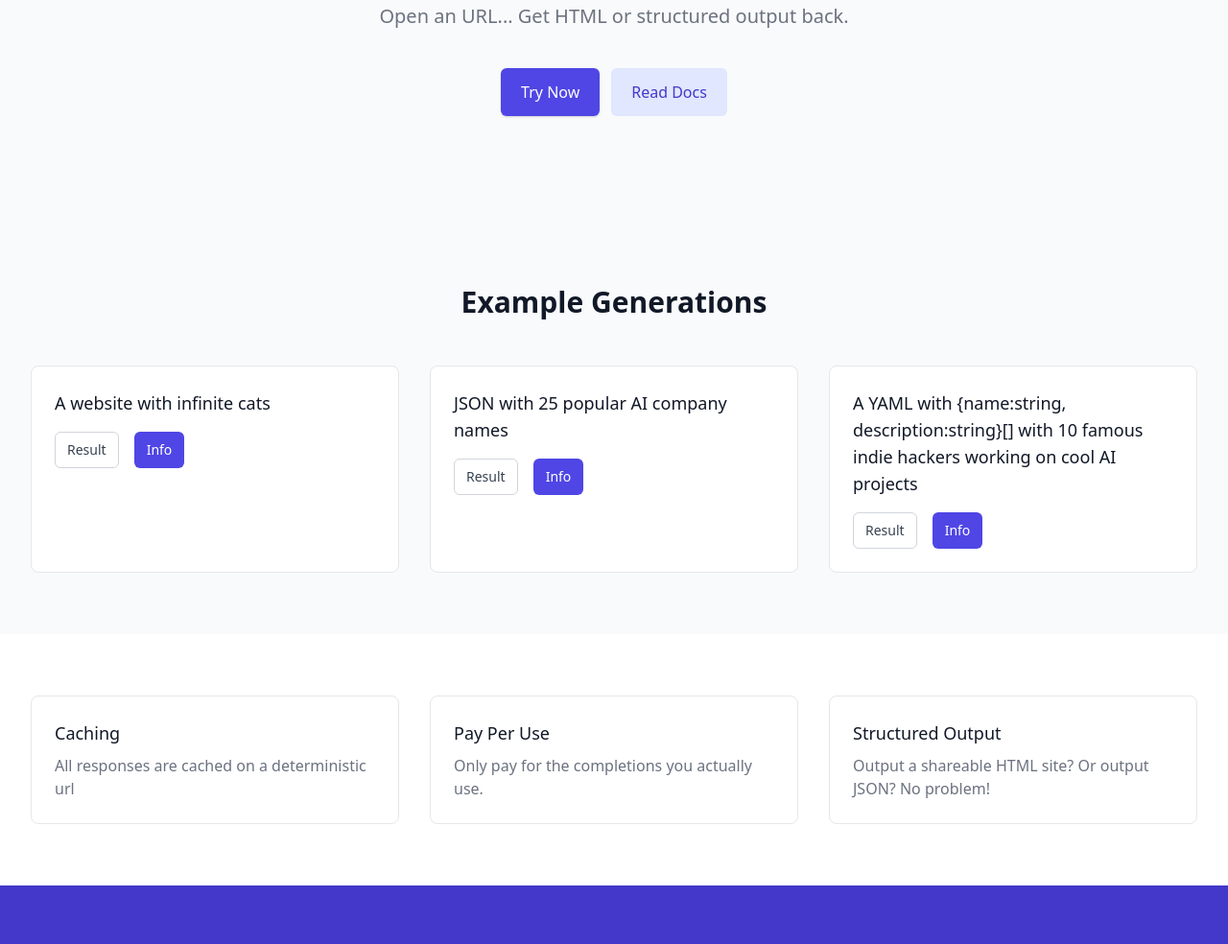
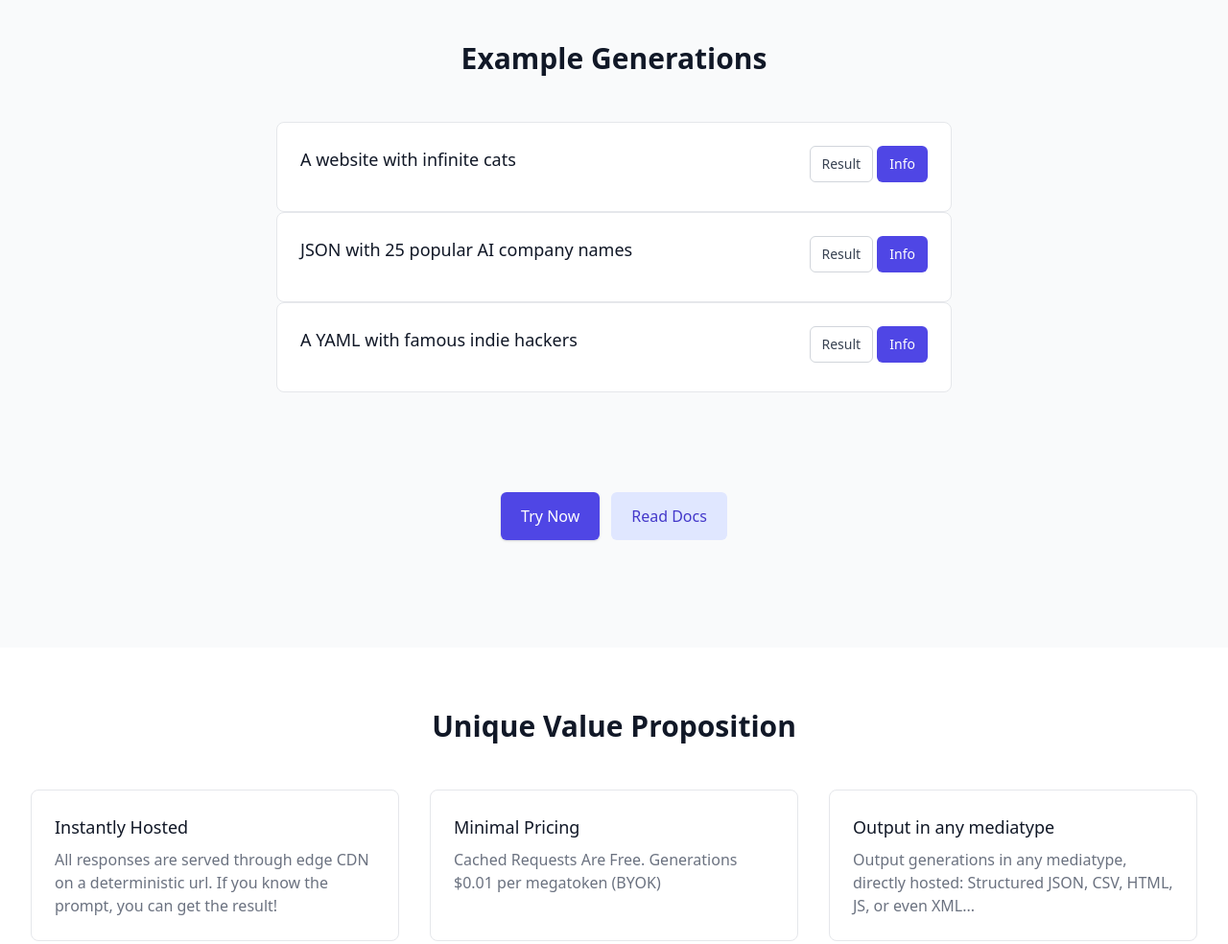
Before and after one commit to CodeFromAnywhere/chatcompletions, a website: page public/index.html in a window 1280 px wide. Shown: the part 301-1285 px from the top of the page at 96% size. Drawn offline with nearby package versions, Linux system fonts and the light colour scheme.

Commit message:
improvements

```diff
--- a/public/examples.json
+++ b/public/examples.json
@@ -10,7 +10,7 @@
     "title": "JSON with 25 popular AI company names"
   },
   {
-    "title": "A YAML with {name:string, description:string}[] with 10 famous indie hackers working on cool AI projects",
+    "title": "A YAML with famous indie hackers",
     "resultUrl": "https://chatcompletions.com/from/none/base/https%3A%2F%2Fanthropic.actionschema.com/model/claude-3-5-sonnet-20240620/prompt/A%20YAML%20with%20%7Bname%3Astring%2C%20description%3Astring%7D%5B%5D%20with%2010%20famous%20indie%20hackers%20working%20on%20cool%20AI%20projects/result.yaml",
     "codeblockUrl": "https://chatcompletions.com/from/none/base/https%3A%2F%2Fanthropic.actionschema.com/model/claude-3-5-sonnet-20240620/prompt/A%20YAML%20with%20%7Bname%3Astring%2C%20description%3Astring%7D%5B%5D%20with%2010%20famous%20indie%20hackers%20working%20on%20cool%20AI%20projects/codeblock.yaml"
   }
--- a/public/index.html
+++ b/public/index.html
@@ -40,11 +40,21 @@
         <div class="max-w-7xl mx-auto px-4 sm:px-6 lg:px-8">
             <div class="max-w-3xl mx-auto">
                 <h1 class="text-4xl font-extrabold text-gray-900 sm:text-5xl md:text-6xl">
-                    LLM Generations Instantly Shareable
+                    LLM Outputs Hosted In Any Mediatype
                 </h1>
-                <p class="mt-6 text-xl text-gray-500">
-                    Open an URL... Get HTML or structured output back.
-                </p>
+
+
+
+
+                <!-- Examples Section -->
+                <div id="examples" class="py-16 bg-gray-50">
+                    <div class="max-w-7xl mx-auto px-4 sm:px-6 lg:px-8">
+                        <h2 class="text-3xl font-extrabold text-gray-900 text-center mb-12">Example Generations</h2>
+                        <div id="examples-grid" class="grid grid-cols-1">
+                            <!-- Examples will be inserted here -->
+                        </div>
+                    </div>
+                </div>
                 <div class="mt-10 flex justify-center">
                     <div class="inline-flex rounded-md shadow">
                         <a href="/401.html"
@@ -63,43 +73,39 @@
         </div>
     </div>
 
-    <!-- Examples Section -->
-    <div id="examples" class="py-16 bg-gray-50">
-        <div class="max-w-7xl mx-auto px-4 sm:px-6 lg:px-8">
-            <h2 class="text-3xl font-extrabold text-gray-900 text-center mb-12">Example Generations</h2>
-            <div id="examples-grid" class="grid grid-cols-1 gap-8 md:grid-cols-2 lg:grid-cols-3">
-                <!-- Examples will be inserted here -->
-            </div>
-        </div>
-    </div>
-
     <!-- Features Grid -->
     <div id="features" class="py-16 bg-white">
+        <h2 class="text-3xl font-extrabold text-gray-900 text-center mb-12">Unique Value Proposition</h2>
         <div class="max-w-7xl mx-auto px-4 sm:px-6 lg:px-8">
             <div class="grid grid-cols-1 gap-8 md:grid-cols-2 lg:grid-cols-3">
                 <div class="relative p-6 bg-white rounded-lg border border-gray-200">
-                    <div class="text-lg font-medium text-gray-900">Caching</div>
+                    <div class="text-lg font-medium text-gray-900">Instantly Hosted</div>
                     <p class="mt-2 text-base text-gray-500">
-                        All responses are cached on a deterministic url
+                        All responses are served through edge CDN on a deterministic url. If you know the
+                        prompt, you
+                        can get the result!
                     </p>
                 </div>
 
                 <div class="relative p-6 bg-white rounded-lg border border-gray-200">
-                    <div class="text-lg font-medium text-gray-900">Pay Per Use</div>
+                    <div class="text-lg font-medium text-gray-900">Minimal Pricing</div>
                     <p class="mt-2 text-base text-gray-500">
-                        Only pay for the completions you actually use.
+                        Cached Requests Are Free. Generations $0.01 per megatoken (BYOK)
                     </p>
                 </div>
 
                 <div class="relative p-6 bg-white rounded-lg border border-gray-200">
-                    <div class="text-lg font-medium text-gray-900">Structured Output</div>
+                    <div class="text-lg font-medium text-gray-900">Output in any mediatype</div>
                     <p class="mt-2 text-base text-gray-500">
-                        Output a shareable HTML site? Or output JSON? No problem!
+                        Output generations in any mediatype, directly hosted: Structured JSON, CSV, HTML,
+                        JS, or even
+                        XML...
                     </p>
                 </div>
             </div>
         </div>
     </div>
+
 
     <!-- Get Started Section -->
     <div id="get-started" class="bg-indigo-700">
@@ -145,9 +151,11 @@
                     card.className = 'relative p-6 bg-white rounded-lg border border-gray-200 hover:shadow-lg transition-shadow duration-300';
 
                     card.innerHTML = `
+
+                        <div class="flex flex-row space-x-4 justify-between">
                         <div class="text-lg font-medium text-gray-900 mb-4">${example.title}</div>
-                        <div class="flex space-x-4">
 
+                        <div>
                             <a href="${example.codeblockUrl}"
                                class="inline-flex items-center px-3 py-2 border border-gray-300 text-sm font-medium rounded-md text-gray-700 bg-white hover:bg-gray-50">
                                 Result
@@ -156,7 +164,7 @@
                             <a href="${example.resultUrl}"
                                class="inline-flex items-center px-3 py-2 border border-transparent text-sm font-medium rounded-md text-white bg-indigo-600 hover:bg-indigo-700">
                                 Info
-                            </a>
+                            </a></div>
                         </div>
                     `;
 
```
Also changed, not shown: TODO.md (+2 -4 lines), getLlmGeneration.ts (+0 -9 lines).
